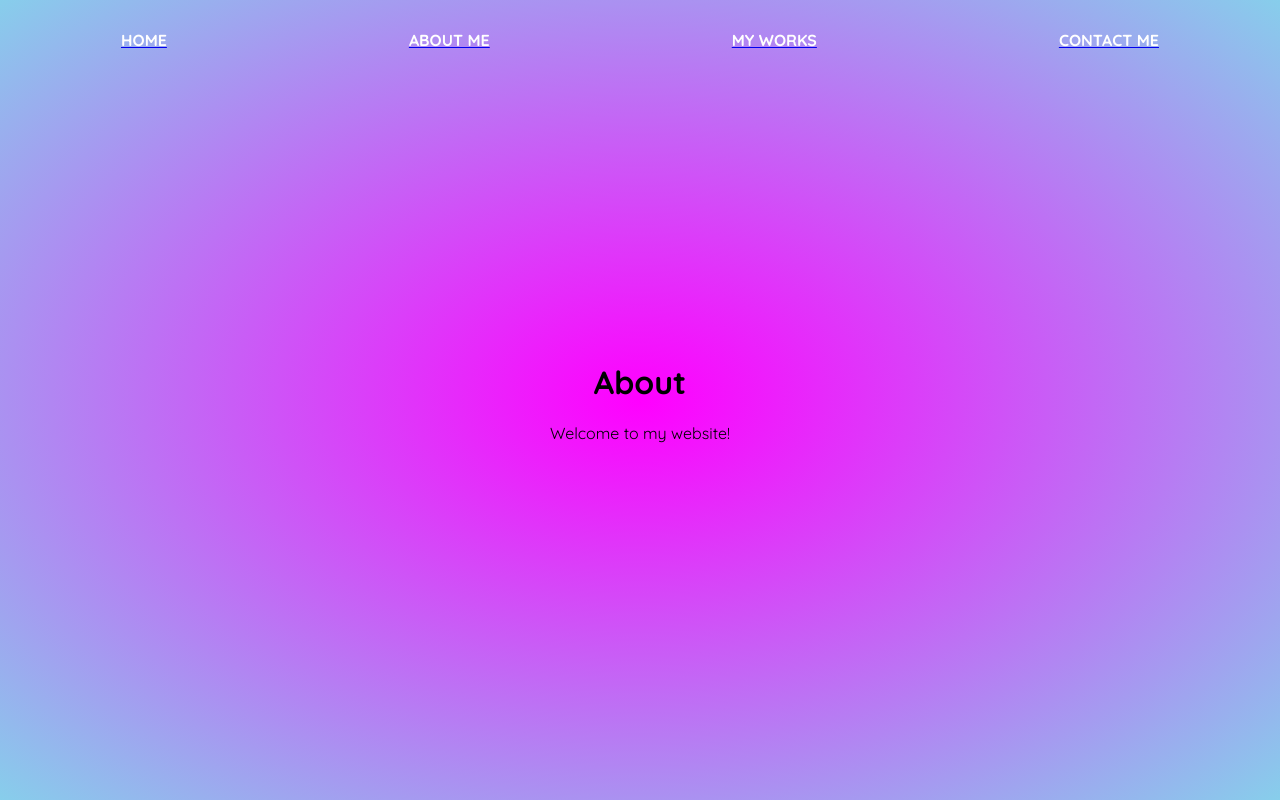
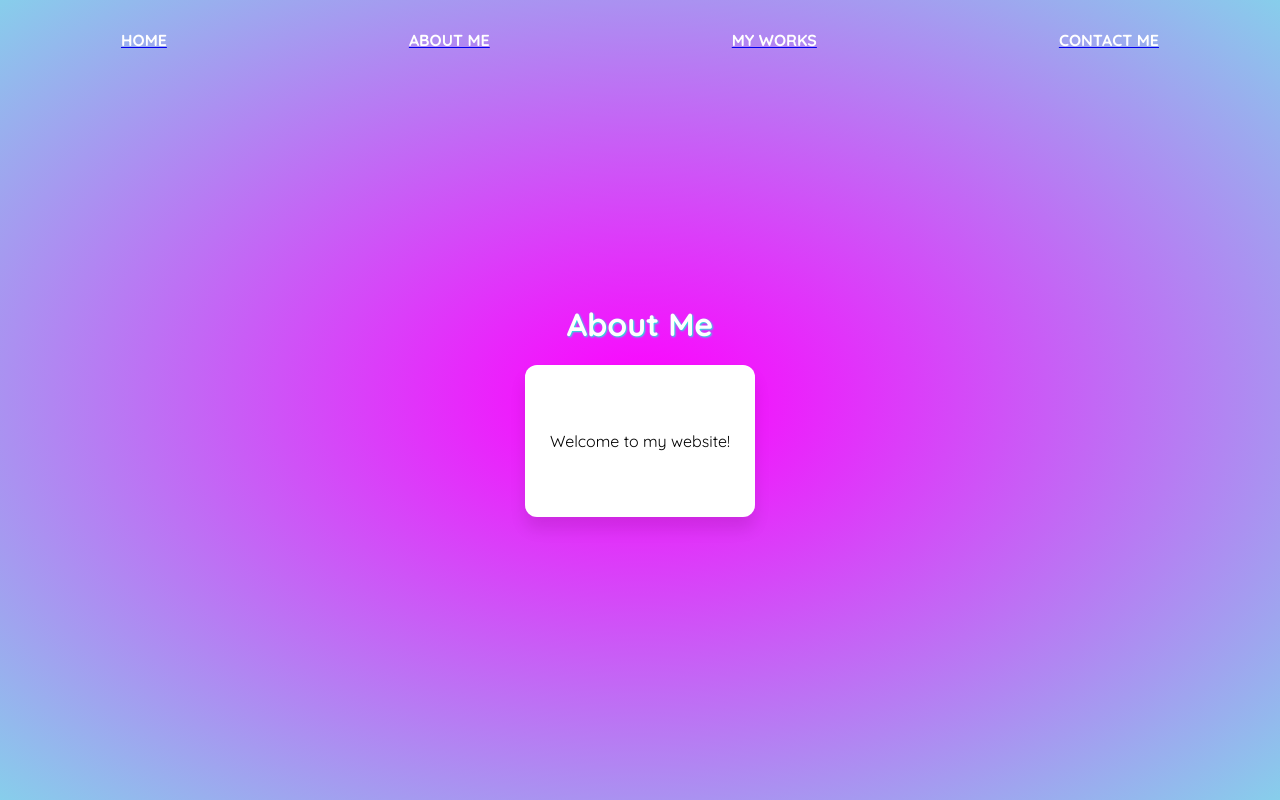
Before and after one commit to ericanaglik/react-router-example, a React (Create React App) app: page /about in a window 1280 px wide. Built offline with nearby package versions, Linux system fonts and the light colour scheme.

Commit message:
animations are cool

```diff
--- a/src/About.css
+++ b/src/About.css
@@ -1,19 +1,30 @@
-.container {
-	display:flex;
-	justify-content:center;
-	align-items:center;
-	flex-direction:column;
-	width:100vw;
-	max-width:100%;
-	height:100vh;
+.animated {
+    animation-duration: 2.5s;
+    animation-fill-mode: both;
+    animation-iteration-count: 2;
+  }
+
+h1 {
+    color:#fff;
+    text-shadow: 1px 1px 2px #08FDD8;
+}
+
+  @keyframes bounce {
+    0%, 20%, 50%, 80%, 100% {transform: translateY(0);}
+    40% {transform: translateY(-30px);}
+    60% {transform: translateY(-15px);}
+  }
+  .bounce {
+    animation-name: bounce;
+    color:#08FDD8;
   }
 
 
-  .under-container {
-	width:100vw;
-	max-width:100%;
-	display:flex;
-	justify-content:center;
-	align-items:center;
-	flex-direction:column;
+.social-links {
+	background: #fff;
+	display: flex;
+	padding: 50px 25px;
+	margin: 0;
+	border-radius: 12px;
+	box-shadow: 0 12px 16px 0 rgba(0, 0, 0, 0.1);
   }
--- a/src/About.js
+++ b/src/About.js
@@ -5,10 +5,11 @@ import './About.css'
 const About = (props) => {
     return (
         <div>
-            <div class="under-container"></div>
-            <h1>About</h1>
+
+            <div class="animated bounce"><h1>About Me</h1></div>
+            <div class="social-links">
             <p>Welcome to my website!</p>
-
+            </div>
         </div>
     )
 }
--- a/src/Home.css
+++ b/src/Home.css
@@ -58,12 +58,15 @@ body {
   cursor:default;
   transition:all 0.3s;
   color:#fff;
+  animation-iteration-count: infinite;
 }
 
 .square:hover {
   color:#08FDD8;
   animation-name: rubberBand;
+
 }
+
 
 @-webkit-keyframes rubberBand {
   0% {
--- a/src/Home.js
+++ b/src/Home.js
@@ -9,7 +9,7 @@ const Home = (props) => {
             <div class="container gradient-purple-blue">
             <div class="under-container bubble">
                 <div class="line">
-                <div class="square" id="square">E</div>
+                <div class="square" >E</div>
                 <div class="square" >r</div>
                 <div class="square" >i</div>
                 <div class="square" >c</div>
--- a/src/NavBar/NavBar.css
+++ b/src/NavBar/NavBar.css
@@ -10,15 +10,28 @@
     left: 0;
     transition:opacity 0.5s;
     z-index:1;
+    animation-name: bounce;
   }
 
   .menu li {
     padding:30px;
     list-style: none;
+
   }
 
   .menu li a {
     color:white;
     text-decoration:none;
     font-weight:900;
+
   }
+
+  @keyframes bounce {
+    0%, 20%, 50%, 80%, 100% {transform: translateY(0);}
+    40% {transform: translateY(-30px);}
+    60% {transform: translateY(-15px);}
+  }
+
+  .navbar__link:hover {
+    animation-name: bounce;
+  }
```
